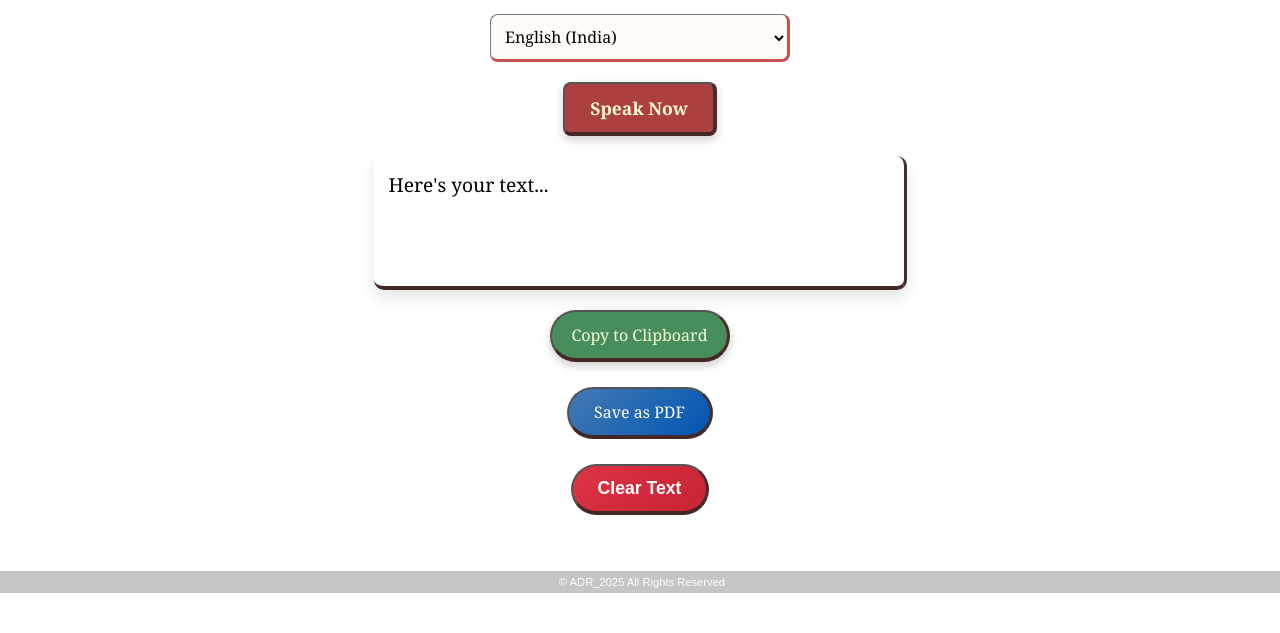
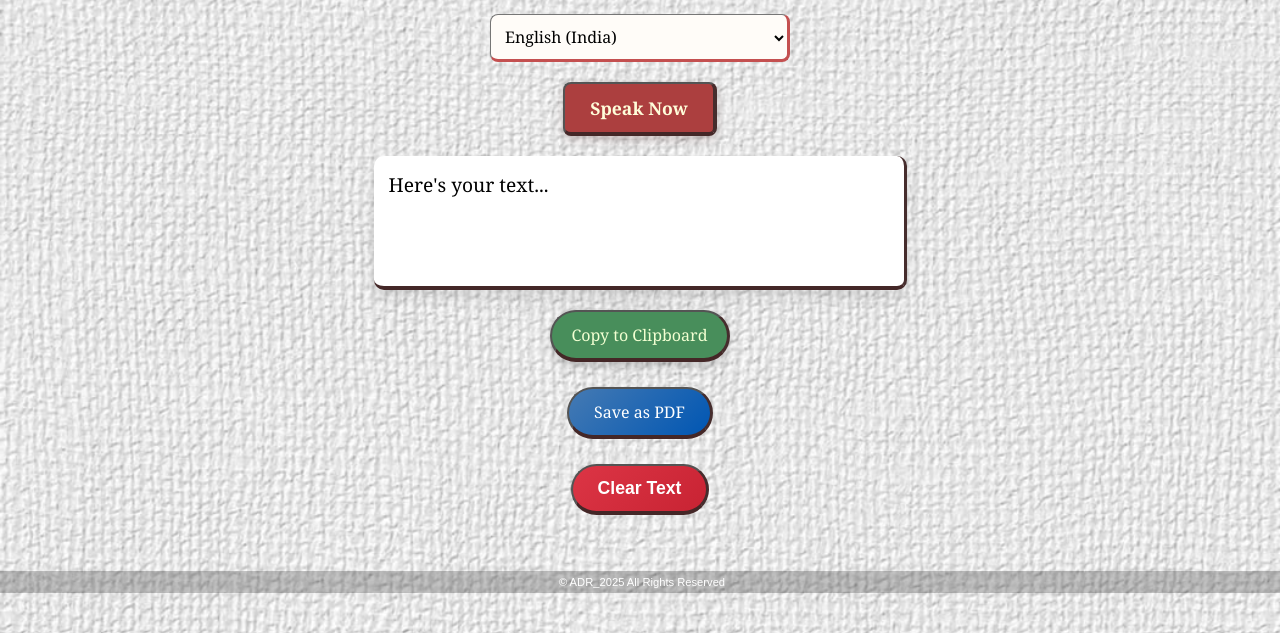
Before and after one commit to ADR-projects/VoiceTyping, a plain HTML site: page index.html in a window 1280 px wide. Shown: the part 207-840 px from the top of the page. Drawn offline with nearby package versions, Linux system fonts and the light colour scheme; a web font is replaced by a local one.

Commit message:
Update styles.css

```diff
--- a/styles.css
+++ b/styles.css
@@ -1,5 +1,5 @@
 body {
-    background-image:url('paperbg.jpg');
+    background-image:url('paperbg.jpeg');
     background-size: cover;
     background-position: center;
     background-repeat: no-repeat;
```
